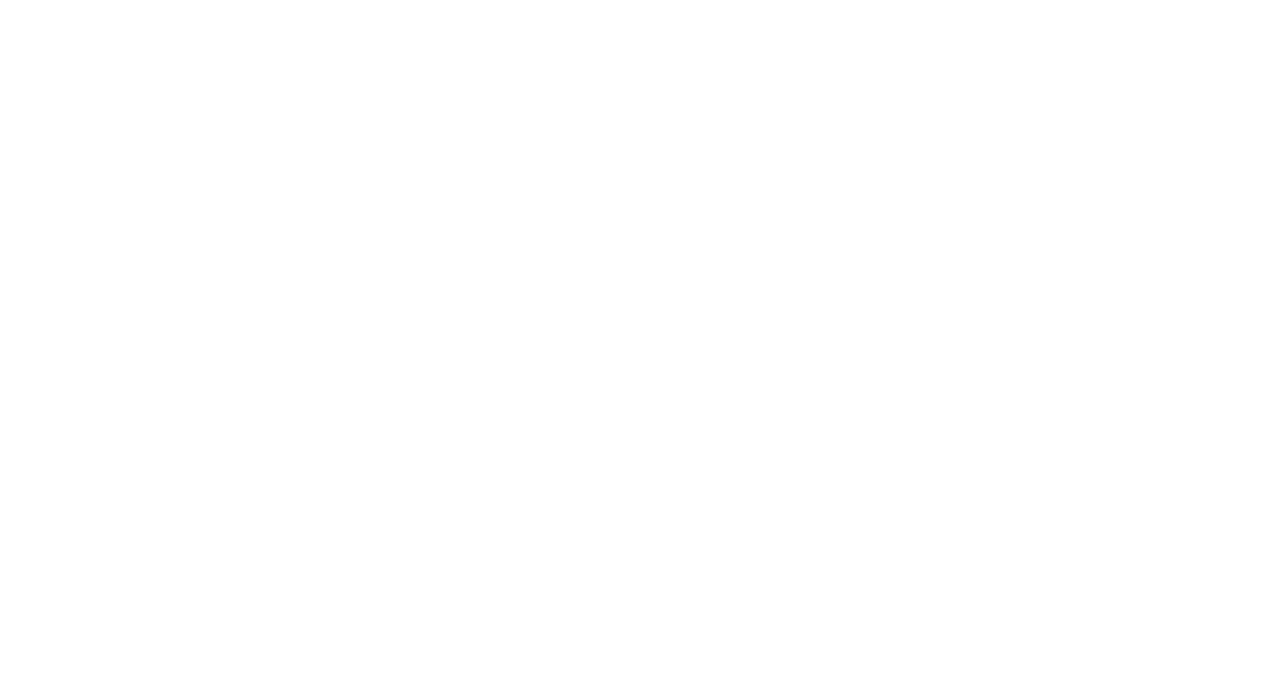
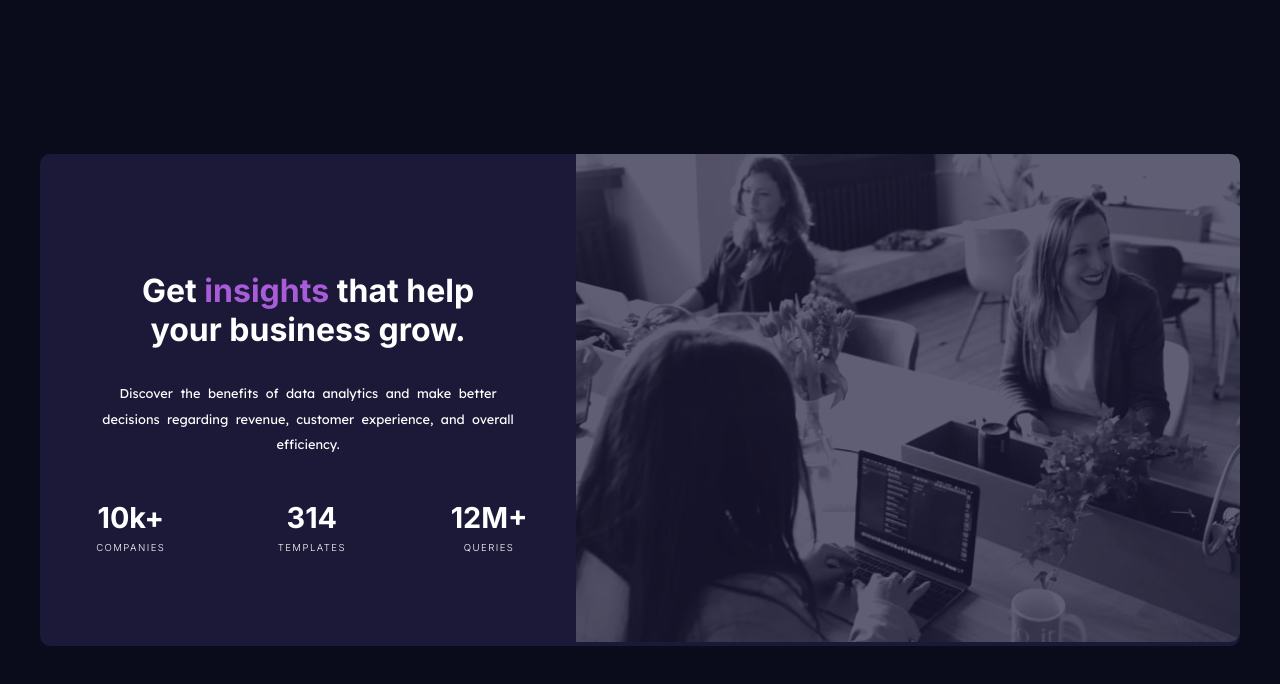
Before and after one commit to franruby/preview-card-component, a plain HTML site: page index.html in a window 1280 px wide. Drawn offline with Linux system fonts and the light colour scheme.

Commit message:
Completed template

```diff
--- a/index.html
+++ b/index.html
@@ -4,15 +4,59 @@
     <meta charset="UTF-8">
     <meta http-equiv="X-UA-Compatible" content="IE=edge">
     <meta name="viewport" content="width=device-width, initial-scale=1.0">
+
     <title>Document</title>
+
+    <link rel="shortcut icon" href="./assets/img/favicon-32x32.png">
+    <link rel="stylesheet" href="./assets/css/style.css">
 
 </head>
 <body>
-    <div class="img-container">
-        <img src="" alt="">
-    </div>
-    <div class="body-container">
+    <div class="main-container">
+
+        <div class="img-container">
+            <img src="/assets/img/image-header-mobile.jpg" alt="">
+        </div>
+
+        <div class="content">
+            <div class="body-container">
+                <h1 class="title">
+                    Get <strong>insights</strong> that help your business grow.
+                </h1>
+                <p class="descriptive-text">
+                    Discover the benefits of data analytics and make better decisions regarding revenue, customer experience, and overall efficiency.
+                </p>
+            </div>
+
+            <div class="data-container">
+                <div class="data-companies">
+                    <div class="data-number">
+                        10k+
+                    </div>
+                    <div class="name">
+                        companies
+                    </div>
+                </div>
+                <div class="data-templates">
+                    <div class="data-number">
+                        314
+                    </div>
+                    <div class="name">
+                        templates
+                    </div>
+                </div>
+                <div class="data-queries">
+                    <div class="data-number">
+                        12M+
+                    </div>
+                    <div class="name">
+                        queries
+                    </div>
+                </div>
+            </div>
+        </div>
 
     </div>
+
 </body>
 </html>
--- a/style.scss
+++ b/style.scss
@@ -0,0 +1,148 @@
+// Fonts:
+@import url('https://fonts.googleapis.com/css2?family=Inter:wght@300;400;700&display=swap');
+@import url('https://fonts.googleapis.com/css2?family=Lexend+Deca&display=swap');
+
+// Variables
+$bg-color: #0A0C1B;
+$container-color: #1C1938;
+$text-color: #FEFFFF;
+$text-pointed-color: #A95CD9;
+
+$inter-font: 'Inter';
+$lexen-deca-font: 'Lexend Deca';
+
+$available-width: 100%;
+
+$border: 10px;
+
+:root{
+    max-width: $available-width;
+    color: $text-color;
+    font-family: $inter-font;
+    text-align: center;
+    margin: 0;
+    padding: 0;
+}
+
+body{
+    background: $bg-color;
+}
+
+@media (max-width: 1080px) {
+    .main-container{
+        margin: 5em 1em 5em;
+        padding-bottom: 3em;
+        background-color: $container-color;
+        border-radius: $border;
+        .img-container{
+            width: $available-width;
+            position: relative;
+            img{
+                width: $available-width;
+                border-radius: $border $border 0 0;
+                filter: opacity(30%) brightness(130%);
+            }
+        }
+    }
+    .title{
+        font-weight: 600;
+        margin: 1em 2em;
+    }
+
+    .descriptive-text{
+        font-family: $lexen-deca-font;
+        font-size: .8em;
+        word-spacing: .3em;
+        line-height: 2em;
+        font-weight: 400;
+        margin: 1em 4em;
+    }
+
+    .data-container{
+        .data-number{
+            margin: 1em 0 0 0;
+            font-weight: 600;
+            font-size: 1.8em;
+        }
+        .name{
+            margin: .8em;
+            font-size: .6em;
+            letter-spacing: .15em;
+            font-weight: 300;
+            text-transform: uppercase;
+        }
+    }
+
+    strong{
+        color: $text-pointed-color;
+    }
+}
+@media (min-width: 1081px) {
+    body{
+        display: flex;
+        justify-content: center;
+        align-items: center;
+        height: 98vh;
+    }
+    .main-container{
+        display: flex;
+        justify-content: space-between;
+        align-items: center;
+        flex-direction: row-reverse;
+
+
+        margin: 2em;
+
+        background-color: $container-color;
+        border-radius: $border;
+        .img-container{
+            width: 100%;
+            height: 100%;
+
+            margin: 0;
+
+
+            img{
+                width: 100%;
+                height: 100%;
+                border-radius: 0 $border $border 0;
+                filter: opacity(30%) brightness(130%);
+            }
+        }
+    }
+    .title{
+        font-weight: 600;
+        margin: 1em 2em;
+    }
+
+    .descriptive-text{
+        font-family: $lexen-deca-font;
+        font-size: .8em;
+        word-spacing: .3em;
+        line-height: 2em;
+        font-weight: 400;
+        margin: 1em 4em;
+    }
+
+    .data-container{
+        display: flex;
+        justify-content: space-around;
+        align-items: center;
+        .data-number{
+            margin: 1em 0 0 0;
+            font-weight: 600;
+            font-size: 1.8em;
+        }
+        .name{
+            margin: .8em;
+            font-size: .6em;
+            letter-spacing: .15em;
+            font-weight: 300;
+            text-transform: uppercase;
+        }
+    }
+
+    strong{
+        color: $text-pointed-color;
+    }
+}
```
Also changed, not shown: assets/css/style.css (added), assets/img/favicon-32x32.png (added), assets/img/image-header-desktop.jpg (added), assets/img/image-header-mobile.jpg (added), 1 other file.
